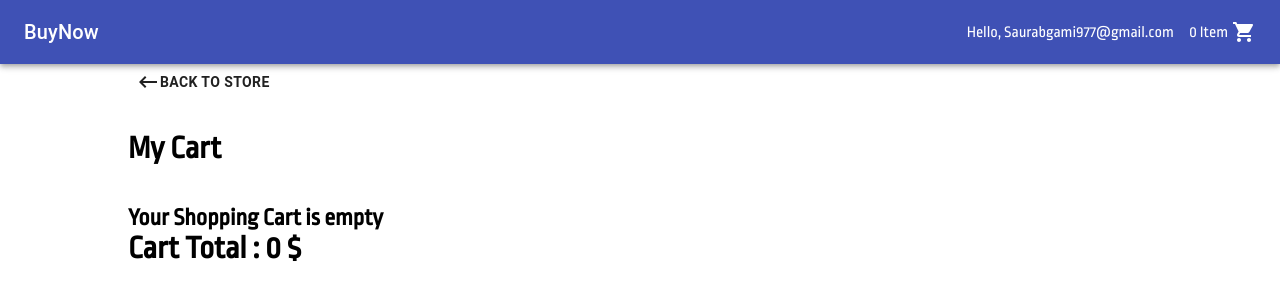
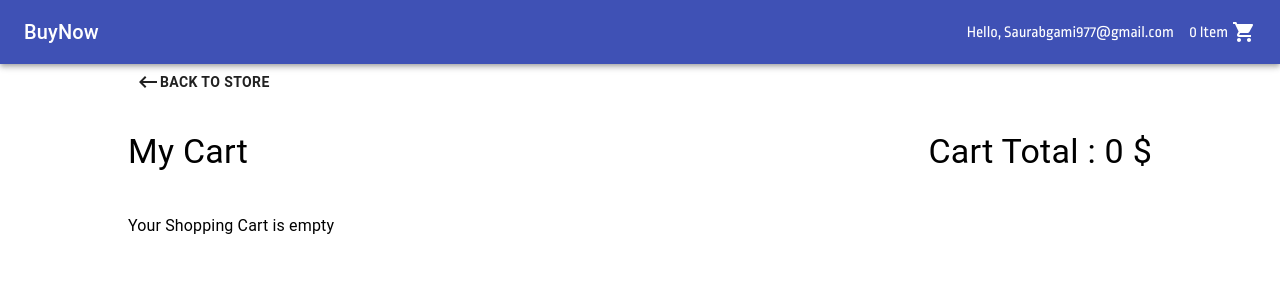
Before and after one commit to Saurabgami977/React_Ecommerce_1, a React (Create React App) app: page /cart in a window 1280 px wide. Shown: the top 300 px of the page. Built offline with nearby package versions, Linux system fonts and the light colour scheme.

Commit message:
styling repaired

```diff
--- a/src/Components/Item/Item.js
+++ b/src/Components/Item/Item.js
@@ -9,8 +9,8 @@ import Button from '../../UI/Button/Button';
 
 const useStyles = makeStyles({
     root: {
-        minWidth: 400,
-        minHeight: 450,
+        width: 300,
+        minHeight: 400,
     },
     media: {
         height: 240,
@@ -36,7 +36,7 @@ export default function MediaCard(props) {
                     title={props.title}
                 />
                 <CardContent>
-                    <Typography gutterBottom variant="h5" component="h2">
+                    <Typography gutterBottom variant="subtitle1" component="h2">
                         {props.title}
                     </Typography>
                     <div className={classes.footer}>
--- a/src/Containers/Cart/Cart.js
+++ b/src/Containers/Cart/Cart.js
@@ -1,3 +1,4 @@
+import { Typography } from '@material-ui/core';
 import React, { useEffect, useState } from 'react'
 import { connect } from 'react-redux';
 
@@ -36,13 +37,15 @@ function Cart(props) {
 
     let price = totalPrice.reduce((acc, curr) => { return acc + curr }, 0)
 
-    let cart = products.length > 0 ? items : <h2 style={{ marginTop: '40px' }}> Your Shopping Cart is empty</h2>
+    let cart = products.length > 0 ? items : <Typography variant="subtitle1" style={{ marginTop: '40px' }}> Your Shopping Cart is empty</Typography>
     return (
         <div className={classes.outerDiv}>
             <Goback clicked={() => props.history.push('/')} />
-            <h1 style={{ marginTop: '30px' }}>My Cart</h1>
+            <div style={{ marginTop: '30px', display: 'flex', width: '100%', justifyContent: 'space-between', alignItems: 'center' }}>
+                <Typography variant="h4">My Cart</Typography>
+                <Typography variant="h4">Cart Total : <span>{price}</span> $</Typography>
+            </div>
             {cart}
-            <h1>Cart Total : <span>{price}</span> $</h1>
         </div >
     )
 }
--- a/src/Containers/ProductPage/ProductCard.js
+++ b/src/Containers/ProductPage/ProductCard.js
@@ -5,6 +5,7 @@ import classes from './ProductCard.module.css';
 import Goback from '../../Components/Backoption/Goback';
 import MuiButton from '../../UI/Button/Button';
 import * as cartActions from '../../Store/Actions/cartAction';
+import { Typography } from '@material-ui/core';
 
 function ProductCard(props) {
     return (
@@ -28,8 +29,8 @@ function ProductCard(props) {
                 </div>
             </div>
             <div className={classes.description}>
-                <h2>Description:</h2>
-                {props.description}
+                <Typography variant="h6">Description:</Typography>
+                <Typography paragraph={true}>{props.description}</Typography>
             </div>
         </div >
     )
```
Also changed, not shown: 1 other file (tests, documents, lock files or other folders).
